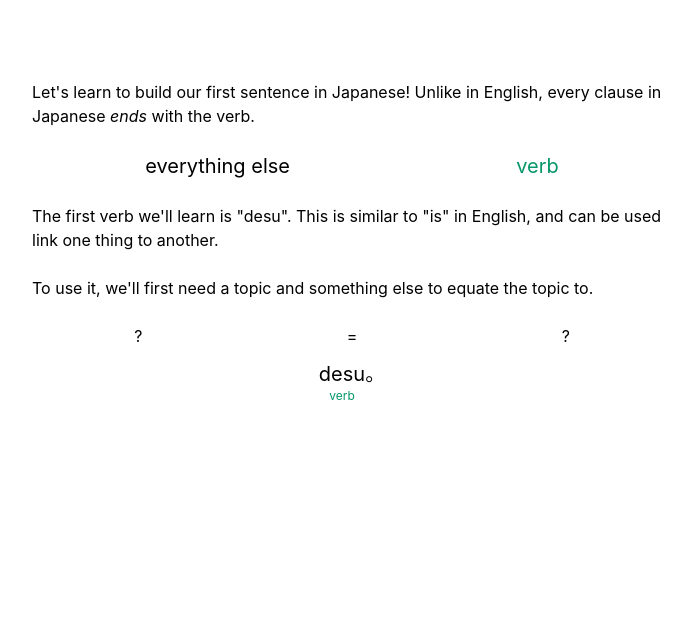
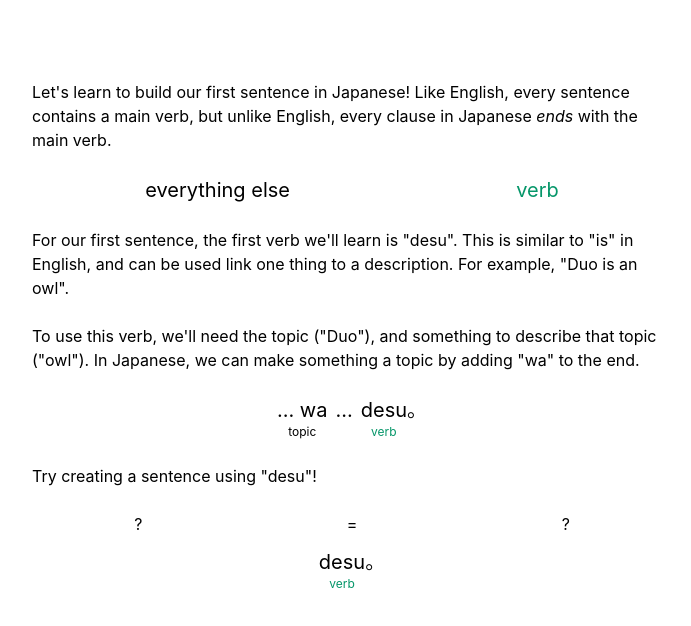
Before and after one commit to edwardcai/hack-action-tips, a React (Create React App) app: page / in a window 1280 px wide. Shown: the top 626 px of the page, without its empty margins (288-979 px from the left). Built offline with nearby package versions, Linux system fonts and the light colour scheme.

Commit message:
A description of the topic

```diff
--- a/src/App.tsx
+++ b/src/App.tsx
@@ -11,20 +11,28 @@ function App() {
       >
         <div className={"w-full"}>
           Let's learn to build our first sentence in Japanese!
-          Unlike in English, every clause in Japanese <i>ends</i> with the verb.
+          Like English, every sentence contains a main verb, but unlike English, every clause in Japanese <i>ends</i> with the main verb.
         </div>
         <div className="text-xl w-full flex flex-row justify-around">
           <div className="text-orange-600"> everything else</div>
           <div className="text-green-600"> verb</div>
         </div>
         <div className={"w-full"}>
-          The first verb we'll learn is "desu". This is similar to "is" in English, and can be used link one thing
-          to another.
+          For our first sentence, the first verb we'll learn is "desu". This is similar to "is" in English, and can be used link one thing
+          to a description. For example, "Duo is an owl".
         </div>
+        <div className={"w-full"}>
+          To use this verb, we'll need the topic ("Duo"), and something to describe that topic ("owl"). In Japanese,
+          we can make something a topic by adding "wa" to the end.
+        </div>
+        <Sentence sentence={{
+          verb: "desu",
+          topic: "...",
+          noun: "...",
+        }}/>
 
         <div className={"w-full"}>
-          To use it, we'll first need a <span className="text-orange-600">topic</span> and something else to equate
-          the topic to.
+          Try creating a sentence using "desu"!
         </div>
         <DesuEquate/>
       </div>
```
